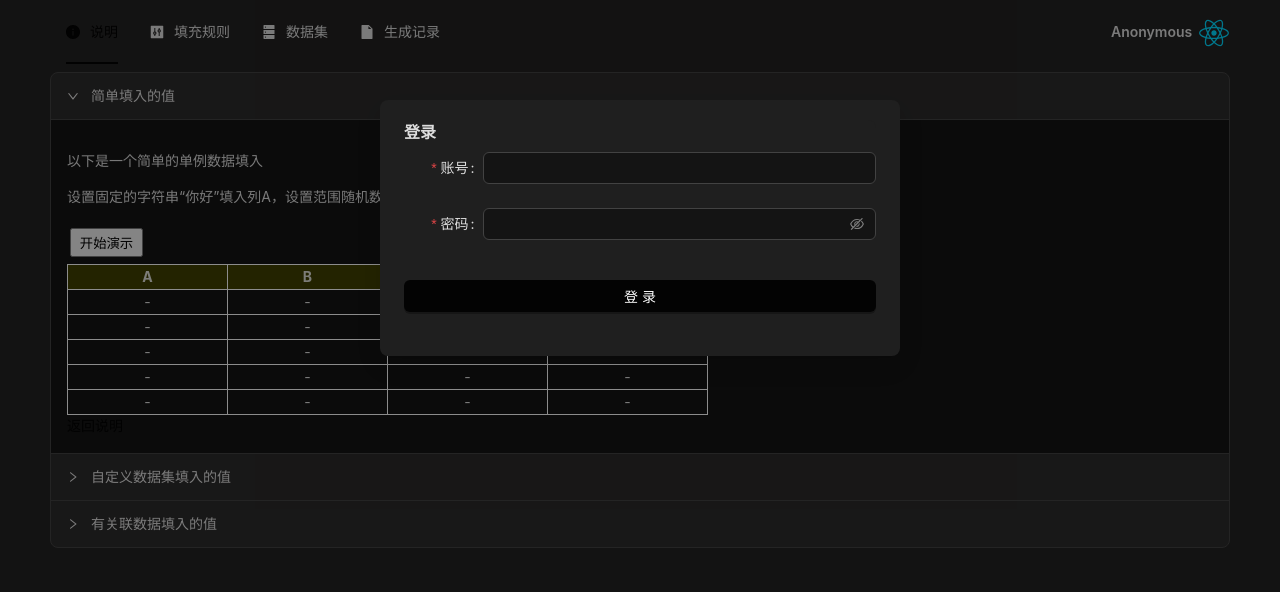
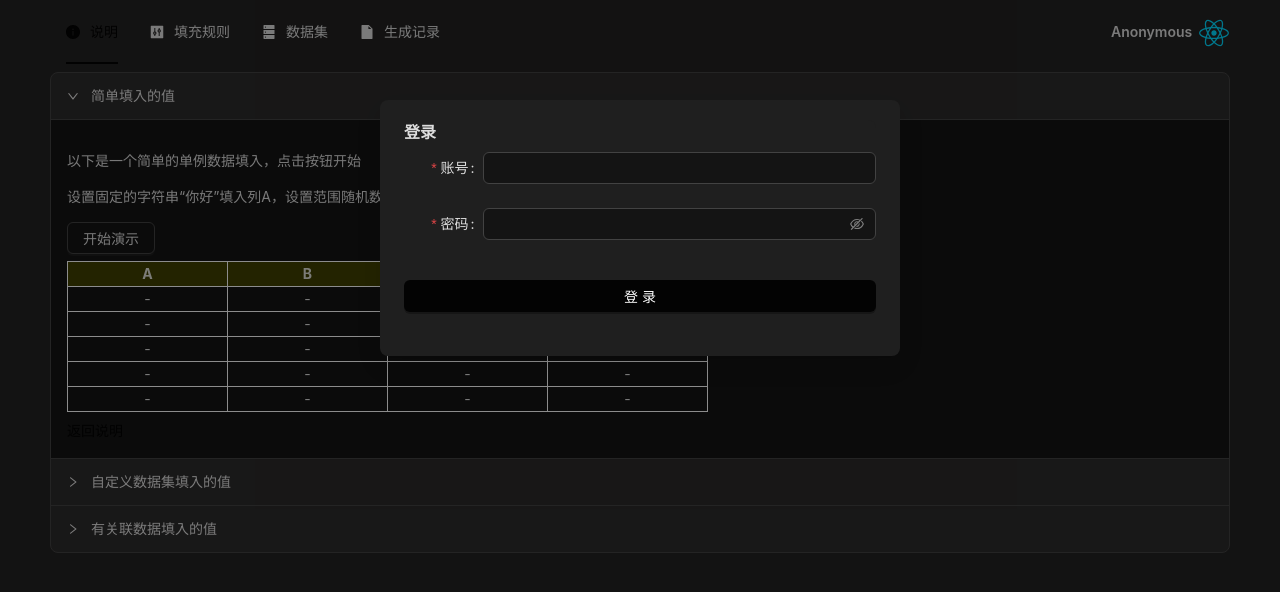
Before and after one commit to StilleMenschen/fillexcel-front, a React (Vite) app: page /examples in a window 1280 px wide. Shown: the top 592 px of the page. Built offline with nearby package versions, Linux system fonts and the light colour scheme.

Commit message:
feat: 填充数据到表格的演示

```diff
--- /dev/null
+++ b/src/components/instructions/instructions-util.ts
@@ -0,0 +1,20 @@
+export function getRandomTwoDecimal(min: number, max: number) {
+    // 生成0到1之间的随机小数
+    let random = Math.random();
+    // 将随机小数映射到指定范围
+    let result = random * (max - min) + min;
+    // 保留两位小数
+    return result.toFixed(2);
+}
+
+export function getCurrentDateTime(idx: number) {
+    const now = new Date();
+    const year = now.getFullYear();
+    const month = ("0" + (now.getMonth() + 1)).slice(-2);
+    const day = ("0" + now.getDate()).slice(-2);
+    const hour = ("0" + now.getHours()).slice(-2);
+    const minute = ("0" + now.getMinutes()).slice(-2);
+    const second = ("0" + now.getSeconds()).slice(-2);
+
+    return `${year}${month}${day}-${hour}${minute}${second}-0${idx}`;
+}
--- a/src/components/instructions/instructions.css
+++ b/src/components/instructions/instructions.css
@@ -9,6 +9,7 @@
 .instructions .table {
     border-collapse: collapse;
     text-align: center;
+    margin: 0.48rem 0;
 }
 
 .instructions .table tr th {
@@ -19,13 +20,3 @@
 .instructions .table tr th, .instructions .table tr td {
     border: 0.01rem solid white;
 }
-
-.instructions button {
-    padding: 0.2rem 0.48rem;
-    text-align: center;
-    margin: 0.4rem 0.2rem;
-}
-
-.instructions button:hover {
-    cursor: pointer;
-}
--- a/src/components/instructions/single-column-data-example.tsx
+++ b/src/components/instructions/single-column-data-example.tsx
@@ -1,26 +1,7 @@
 import { Link } from "react-router-dom";
 import { useRef } from "react";
-
-function getRandomTwoDecimal(min: number, max: number) {
-    // 生成0到1之间的随机小数
-    let random = Math.random();
-    // 将随机小数映射到指定范围
-    let result = random * (max - min) + min;
-    // 保留两位小数
-    return result.toFixed(2);
-}
-
-function getCurrentDateTime(idx: number) {
-    const now = new Date();
-    const year = now.getFullYear();
-    const month = ("0" + (now.getMonth() + 1)).slice(-2);
-    const day = ("0" + now.getDate()).slice(-2);
-    const hour = ("0" + now.getHours()).slice(-2);
-    const minute = ("0" + now.getMinutes()).slice(-2);
-    const second = ("0" + now.getSeconds()).slice(-2);
-
-    return `${year}${month}${day}-${hour}${minute}${second}-0${idx}`;
-}
+import { Button } from "antd";
+import { getCurrentDateTime, getRandomTwoDecimal } from "./instructions-util.ts";
 
 function fillData(table: HTMLTableElement | null, idx: number) {
     if (!table) return;
@@ -54,11 +35,9 @@ function SingleColumnDataExample() {
 
     return (
         <>
-            <p>以下是一个简单的单例数据填入</p>
+            <p>以下是一个简单的单例数据填入，点击按钮开始</p>
             <p>设置固定的字符串“你好”填入列A，设置范围随机数填入列B，设置日期时间文本填入列D</p>
-            <button className="button" type="button" onClick={start}>
-                开始演示
-            </button>
+            <Button onClick={start}>开始演示</Button>
             <table className="table" ref={table}>
                 <thead>
                     <tr>
```
